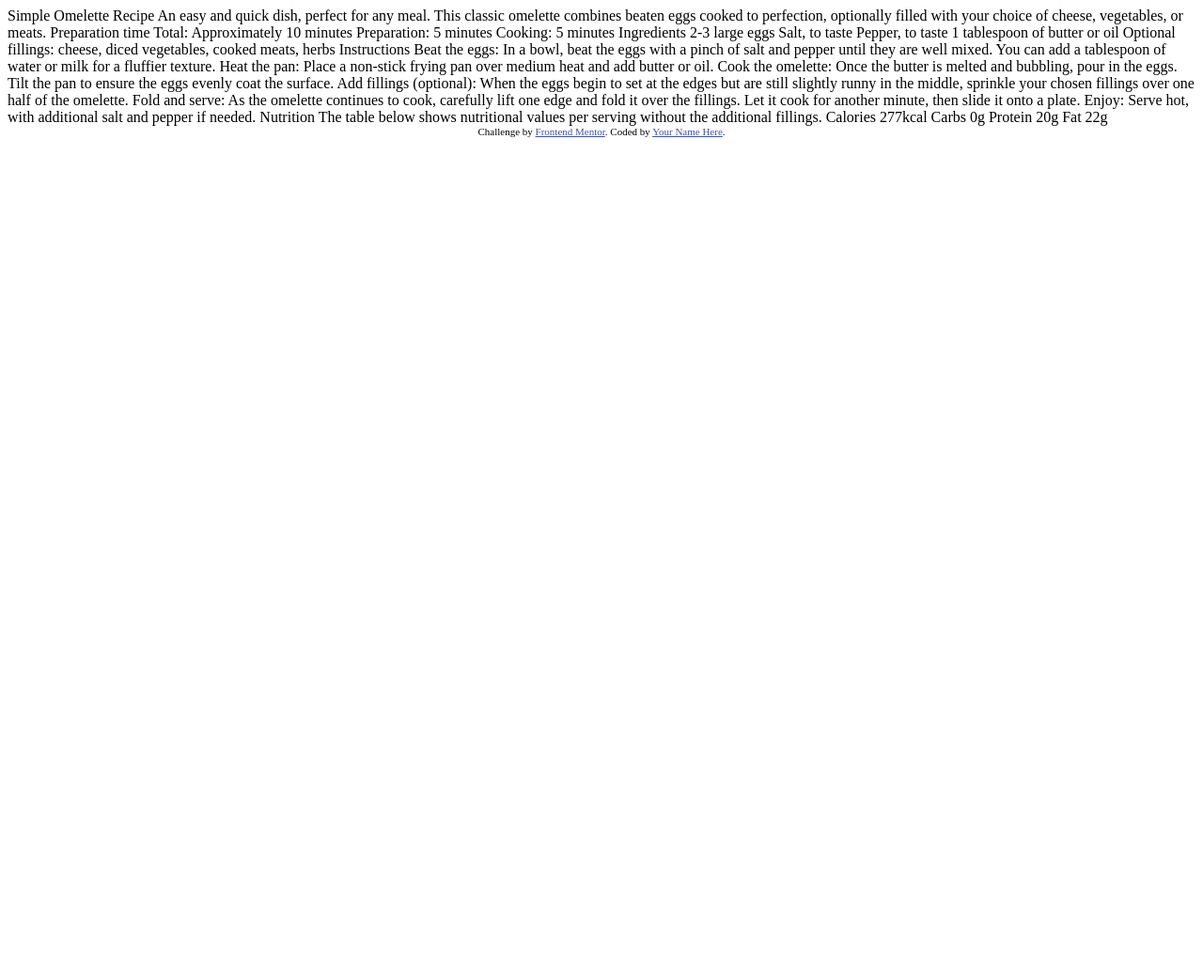
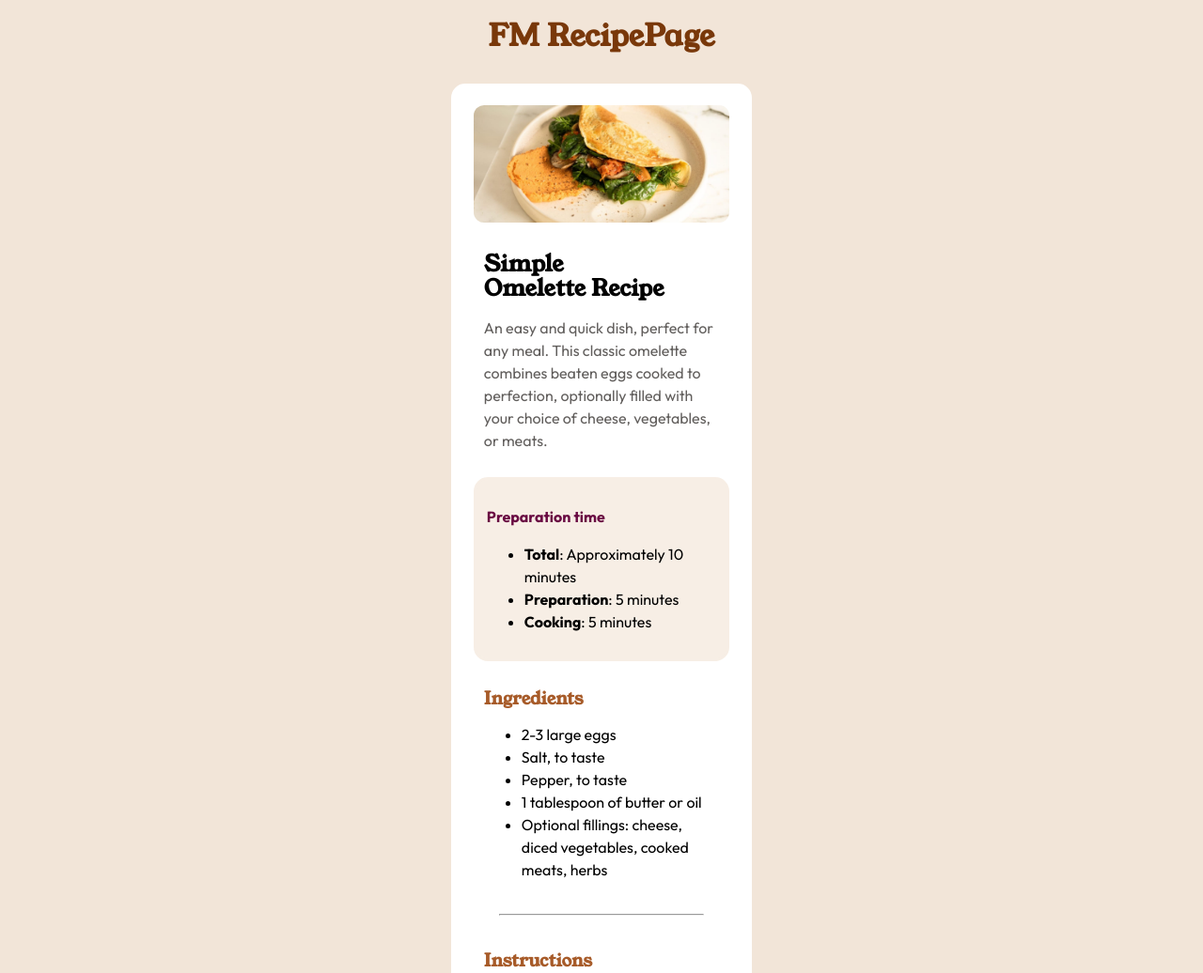
Before and after one commit to FWeni/RecipePage, a plain HTML site: page index.html in a window 1280 px wide. Shown: the top 1036 px of the page at 94% size. Before the commit the page ends 800 px from the top, so only its background shows below. Drawn offline with Linux system fonts and the light colour scheme.

Commit message:
Recipe page ready for submission

```diff
--- a/index.html
+++ b/index.html
@@ -5,73 +5,121 @@
   <meta name="viewport" content="width=device-width, initial-scale=1.0"> <!-- displays site properly based on user's device -->
 
   <link rel="icon" type="image/png" sizes="32x32" href="./assets/images/favicon-32x32.png">
+  <link rel="stylesheet" href="style.css">
 
   <title>Frontend Mentor | Recipe page</title>
-
-  <!-- Feel free to remove these styles or customise in your own stylesheet 👍 -->
-  <style>
-    .attribution { font-size: 11px; text-align: center; }
-    .attribution a { color: hsl(228, 45%, 44%); }
-  </style>
 </head>
 <body>
-
+  <header class="project">
+    <h1>FM RecipePage</h1>
+  </header>
+  <main>
+    <div class="card">
+      <img src="assets/images/image-omelette.jpeg" alt="omelette">
+      <div class="header">
+        <h2>
           Simple Omelette Recipe
-
+        </h2>
+        <p>
           An easy and quick dish, perfect for any meal. This classic omelette combines beaten eggs cooked
           to perfection, optionally filled with your choice of cheese, vegetables, or meats.
-
+        </p>
+      </div>
+      <div class="prep">
+        <p class="sub-title">
           Preparation time
-
-  Total: Approximately 10 minutes
-  Preparation: 5 minutes
-  Cooking: 5 minutes
-
+        </p>
+          <ul>
+            <li>
+              <b>Total</b>: Approximately 10 minutes
+            </li>
+            <li>
+              <b>Preparation</b>: 5 minutes
+            </li>
+            <li>
+              <b>Cooking</b>: 5 minutes
+            </li>
+          </ul>
+      </div>
+      <div class="sub-header">
+        <h3>
           Ingredients
-
-  2-3 large eggs
-  Salt, to taste
-  Pepper, to taste
-  1 tablespoon of butter or oil
-  Optional fillings: cheese, diced vegetables, cooked meats, herbs
-
+        </h3>
+        <ul>
+          <li>2-3 large eggs</li>
+          <li>Salt, to taste</li>
+          <li>Pepper, to taste</li>
+          <li>1 tablespoon of butter or oil</li>
+          <li>Optional fillings: cheese, diced vegetables, cooked meats, herbs</li>
+        </ul>
+      </div>
+      <hr>
+      <div class="sub-header">
+        <h3>
           Instructions
-
-  Beat the eggs: In a bowl, beat the eggs with a pinch of salt and pepper until they are well mixed.
+        </h3>
+        <ol>
+          <li>
+            <b>Beat the eggs</b>: In a bowl, beat the eggs with a pinch of salt and pepper until they are well mixed.
             You can add a tablespoon of water or milk for a fluffier texture.
-
-  Heat the pan: Place a non-stick frying pan over medium heat and add butter or oil.
-
-  Cook the omelette: Once the butter is melted and bubbling, pour in the eggs. Tilt the pan to ensure
+          </li>
+          <li>
+            <b>Heat the pan</b>: Place a non-stick frying pan over medium heat and add butter or oil.
+          </li>
+          <li>
+            <b>Cook the omelette</b>: Once the butter is melted and bubbling, pour in the eggs. Tilt the pan to ensure
             the eggs evenly coat the surface.
-
-  Add fillings (optional): When the eggs begin to set at the edges but are still slightly runny in the
+          </li>
+          <li>
+            <b>Add fillings (optional)</b>: When the eggs begin to set at the edges but are still slightly runny in the
             middle, sprinkle your chosen fillings over one half of the omelette.
-
-  Fold and serve: As the omelette continues to cook, carefully lift one edge and fold it over the
+          </li>
+          <li>
+            <b>Fold and serve</b>: As the omelette continues to cook, carefully lift one edge and fold it over the
             fillings. Let it cook for another minute, then slide it onto a plate.
-
-  Enjoy: Serve hot, with additional salt and pepper if needed.
-
+          </li>
+          <li>
+            <b>Enjoy</b>: Serve hot, with additional salt and pepper if needed.
+          </li>
+        </ol>
+      </div>
+      <hr>
+      <div class="sub-header">
+        <h3>
           Nutrition
-
-  The table below shows nutritional values per serving without the additional fillings.
-
-  Calories
-  277kcal
-
-  Carbs
-  0g
-
-  Protein
-  20g
-
-  Fat
-  22g
-
+        </h3>
+        <p>
+          The table below shows nutritional values
+          per serving without the additional fillings.
+        </p>
+        <table>
+          <tbody>
+            <tr>
+              <td class="facts">Calories</td>
+              <td class="facts-val">277kcal</td>
+            </tr>
+            <tr>
+              <td class="facts">Carbs</td>
+              <td class="facts-val">0g</td>
+            </tr>
+            <tr>
+              <td class="facts">Protein</td>
+              <td class="facts-val">20g</td>
+            </tr>
+            <tr>
+              <td class="facts">Fat</td>
+              <td class="facts-val">22g</td>
+            </tr>
+          </tbody>
+        </table>
+      </div>
+    </div>
+  </main>
+  <footer>
     <div class="attribution">
       Challenge by <a href="https://www.frontendmentor.io?ref=challenge" target="_blank">Frontend Mentor</a>.
-    Coded by <a href="#">Your Name Here</a>.
+      Coded by <a href="https://github.com/FWeni/RecipePage">Florah Weni</a>.
     </div>
+  </footer>
 </body>
 </html>
--- /dev/null
+++ b/style.css
@@ -0,0 +1,242 @@
+/* Box sizing rules */
+*,
+*::before,
+*::after {
+  box-sizing: border-box;
+}
+
+/* Prevent font size inflation */
+html {
+  -moz-text-size-adjust: none;
+  -webkit-text-size-adjust: none;
+  text-size-adjust: none;
+}
+
+/* Remove default margin in favour of better control in authored CSS */
+body, h1, h2, h3, h4, p,
+figure, blockquote, dl, dd {
+  margin-block-end: 0;
+}
+
+/* Remove list styles on ul, ol elements with a list role, which suggests default styling will be removed */
+ul[role='list'],
+ol[role='list'] {
+  list-style: none;
+}
+
+/* Set core body defaults */
+body {
+  min-height: 100vh;
+  line-height: 1.5;
+}
+
+/* Set shorter line heights on headings and interactive elements */
+h1, h2, h3, h4,
+button, input, label {
+  line-height: 1.1;
+}
+
+/* Balance text wrapping on headings */
+h1, h2,
+h3, h4 {
+  text-wrap: balance;
+}
+
+/* A elements that don't have a class get default styles */
+a:not([class]) {
+  text-decoration-skip-ink: auto;
+  color: currentColor;
+}
+
+/* Make images easier to work with */
+img,
+picture {
+  max-width: 100%;
+  display: block;
+}
+
+/* Inherit fonts for inputs and buttons */
+input, button,
+textarea, select {
+  font: inherit;
+}
+
+/* Make sure textareas without a rows attribute are not tiny */
+textarea:not([rows]) {
+  min-height: 10em;
+}
+
+/* Anything that has been anchored to should have extra scroll margin */
+:target {
+  scroll-margin-block: 5ex;
+}
+
+@font-face {
+    font-family: Outfit;
+    src: url("assets/fonts/outfit/Outfit-VariableFont_wght.ttf");
+}
+
+@font-face {
+    font-family: Young-serif;
+    src: url("/assets/fonts/young-serif/YoungSerif-Regular.ttf");
+}
+
+body {
+    background-color: #f2e5d8;
+
+    display: flex;
+    flex-direction: column;
+    justify-content: center;
+    align-items: center;
+
+    padding: 0;
+    margin: 0;
+}
+.project h1{
+  margin-bottom: 2rem;
+  color: #79380a;
+  font-family: Young-serif;
+
+}
+
+
+.card {
+    border-color: #fff;
+    background-color: #fff;
+
+    display: flex;
+    flex-direction: column;
+    justify-content: center;
+    align-content: center;
+    min-height: 100%;
+    max-width: 100%;
+}
+
+.card img {
+  width: 100%;
+}
+
+.header {
+  padding: 0.69rem;
+}
+
+.header h2 {
+  font-family: Young-serif;
+}
+.header p {
+  font-family: Outfit;
+  color: #615e5c;
+  margin-bottom: 1rem;
+}
+.sub-title {
+  font-family: Outfit;
+  font-weight: bold;
+  color: #690a42;
+}
+.prep {
+  border-style: solid;
+  border-radius: 0.94rem;
+  border-color: #f7eee5;
+  background-color: #f7eee5;
+
+  min-height: 10rem;
+  max-width: 100%;
+  padding: 0.69rem;
+
+  display: flex;
+  flex-direction: column;
+  justify-content: center;
+  align-content: center;
+
+}
+.prep p {
+    font-family: Outfit;
+    font-weight: bold;
+}
+
+.sub-header {
+  padding: 0.69rem;
+}
+
+.sub-header h3{
+    font-family: Young-serif;
+    font-weight: bold;
+    color: #a75b29;
+}
+li {
+    font-family: Outfit;
+}
+
+p {
+    font-family: Outfit;
+}
+
+td {
+  font-family: Outfit;
+}
+
+hr {
+  background-color: #a09d9a;
+  width: 80%;
+  align-items: center;
+}
+
+.sub-header p {
+  margin-bottom: 2rem;
+}
+
+.facts td{
+  text-align: left;
+}
+.facts-val  td{
+  text-align: end;
+}
+
+.facts-val {
+  font-weight: bold;
+  color: #a75b29;
+}
+
+table {
+  border-collapse: collapse;
+}
+
+tr{
+  border-bottom: 0.13rem solid #a09d9a;
+}
+
+td {
+  width: 100%;
+}
+
+.attribution {
+    font-size: 11px; text-align: center;
+}
+.attribution a {
+    color: hsl(228, 45%, 44%);
+}
+
+
+@media only screen and (min-width: 768px) {
+  .card {
+    border-style: solid;
+    border-radius: 0.94rem;
+    border-color: #fff;
+    background-color: #fff;
+
+    display: flex;
+    flex-direction: column;
+    justify-content: center;
+    align-content: center;
+    min-height: 100svb;
+    max-width: 20rem;
+    margin-bottom: 2rem;
+    padding: 1.3rem;
+  }
+
+  .card img {
+    border-radius: 0.69rem;
+    width: 100%;
+  }
+
+}
```
Also changed, not shown: screenshots/DesktopRecipePage.png (added), screenshots/MobileRecipePage.png (added), 2 other files. Lines whose indentation alone changed are shown as unchanged.
